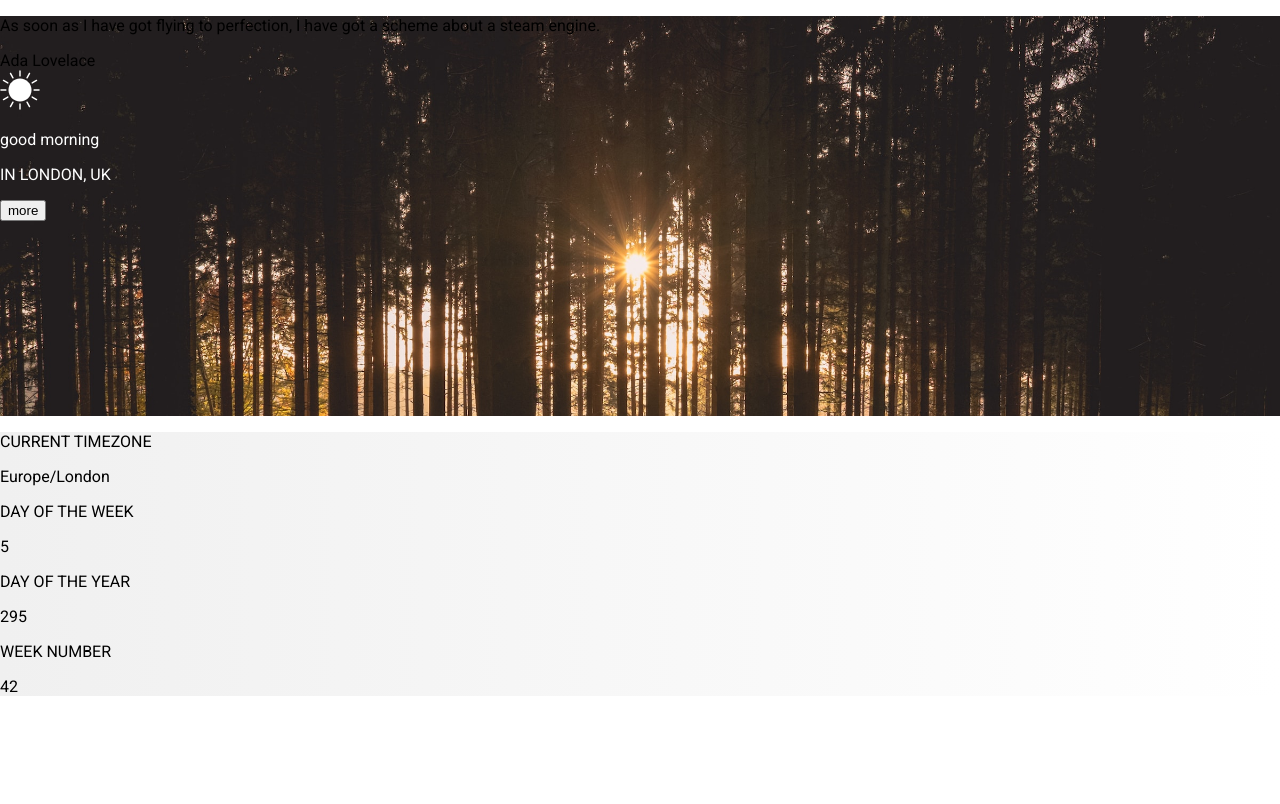
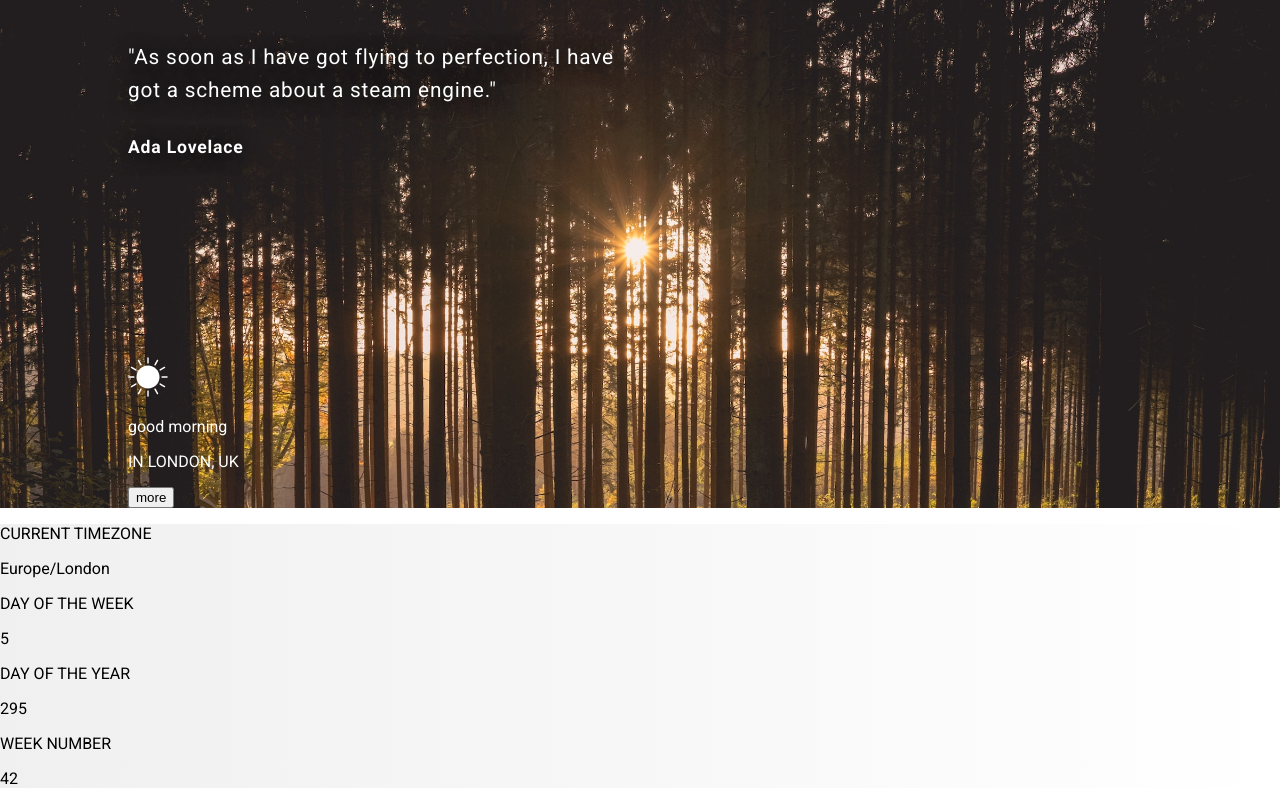
Before and after one commit to volatil/clockapp, a Next.js app: page / in a window 1280 px wide. Built offline with nearby package versions, Linux system fonts and the light colour scheme.

Commit message:
css quote

```diff
--- a/src/pages/index.js
+++ b/src/pages/index.js
@@ -31,8 +31,8 @@ export default function Home({ forestDay, quote }) {
 			<main className={css.main}>
 				<section className={css.superior} style={{ background: `url("${forestDay}")`, backgroundSize: "cover" }}>
 					<div className={css.quote}>
-						<p>{quote}</p>
-						<span>Ada Lovelace</span>
+						<p>{`"${quote}"`}</p>
+						<strong>Ada Lovelace</strong>
 					</div>
 
 					<div className={css.hora}>
--- a/src/styles/Home.module.css
+++ b/src/styles/Home.module.css
@@ -4,9 +4,23 @@
 .main .superior {
 	min-height: 400px;
 	color: white;
+	padding: 0 10%;
 }
 .main .superior .quote {
-	color: black;
+	color: white;
+	letter-spacing: 0.05em;
+	text-shadow: 0px 2px 20px black;
+	width: 50%;
+	padding-top: 20px;
+	margin-bottom: 200px;
+}
+.main .superior .quote > p {
+	font-size: 1.3em;
+	line-height: 1.6em;
+	margin-bottom: 30px;
+}
+.main .superior .quote > strong {
+	font-size: 1.1em;
 }
 
 
```
